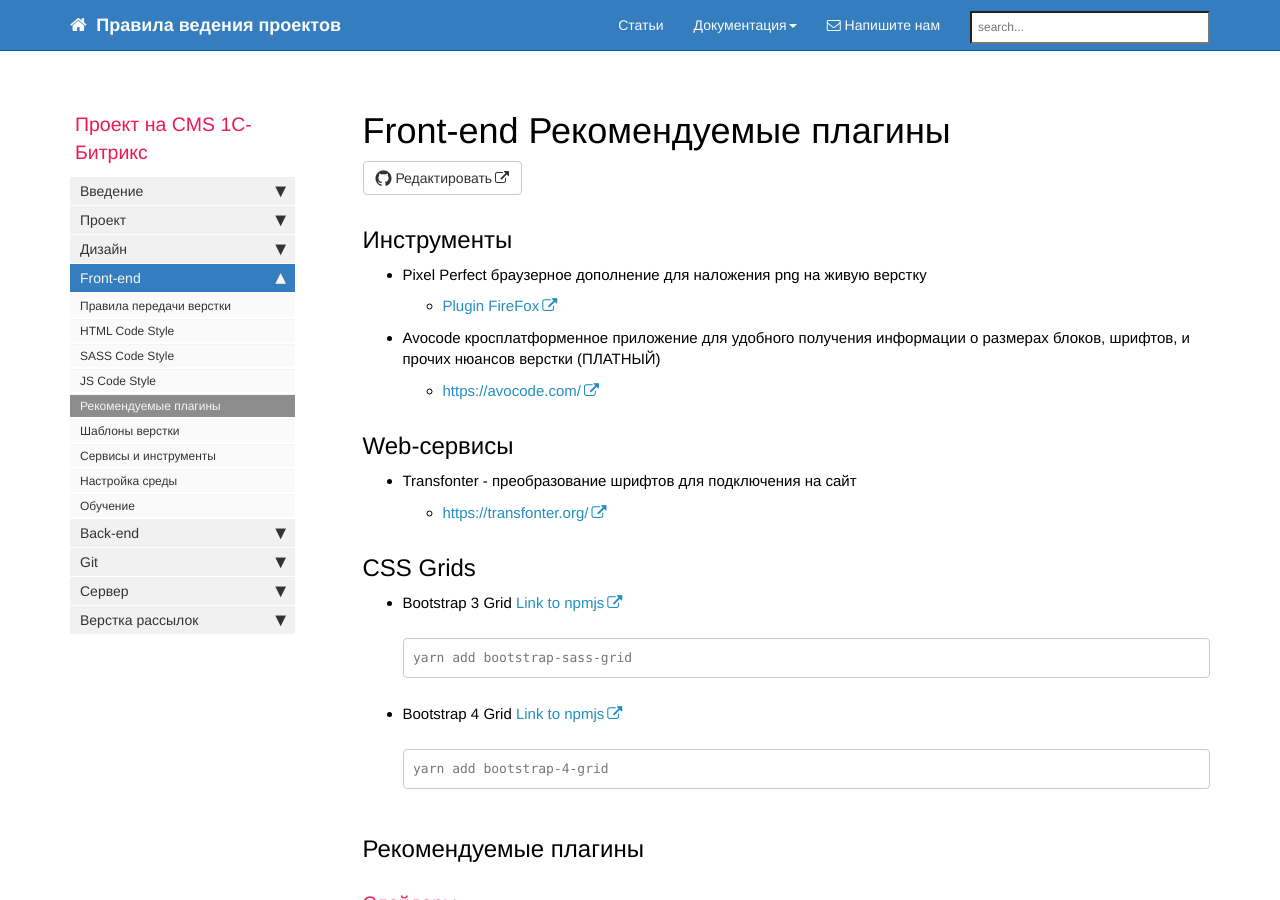
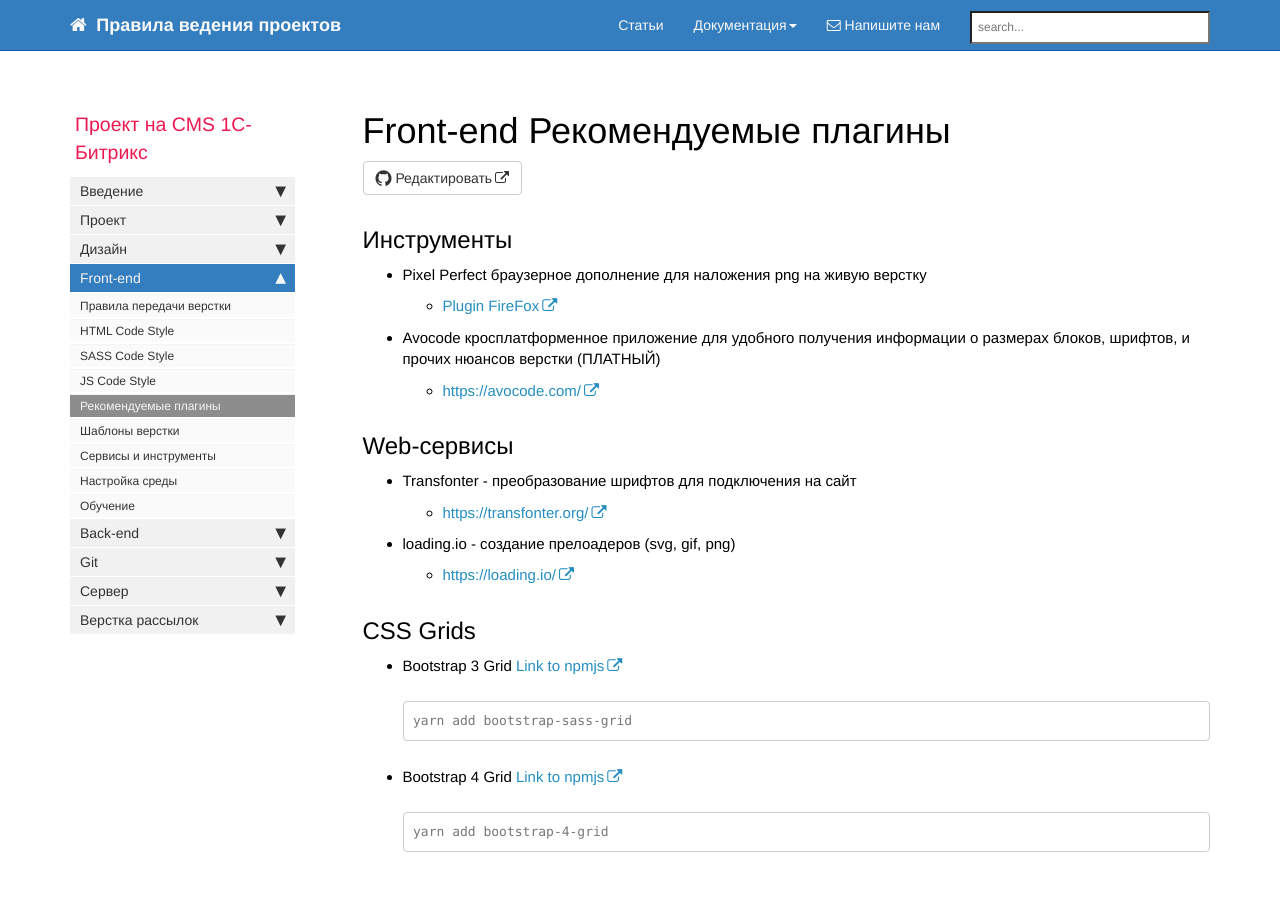
Before and after one commit to gdecider/gdecider.github.io, a Jekyll site: the page built from pages/bx/bx_front-recomend-plugins.md, in a window 1280 px wide and 900 px high. Built offline with Jekyll 4.4.1, drawn with Linux system fonts in a browser that asks for light colours; nearby versions of some CDN libraries; comment, search, counter and statistics services are not loaded.

Commit message:
Update bx_front-recomend-plugins.md

```diff
--- a/pages/bx/bx_front-recomend-plugins.md
+++ b/pages/bx/bx_front-recomend-plugins.md
@@ -23,6 +23,10 @@ toc: false
 * Transfonter - преобразование шрифтов для подключения на сайт
 
   * [https://transfonter.org/](https://transfonter.org/)
+
+* loading.io - создание прелоадеров (svg, gif, png)
+
+  * [https://loading.io/](https://loading.io/)
 
 ## CSS Grids
 
```
